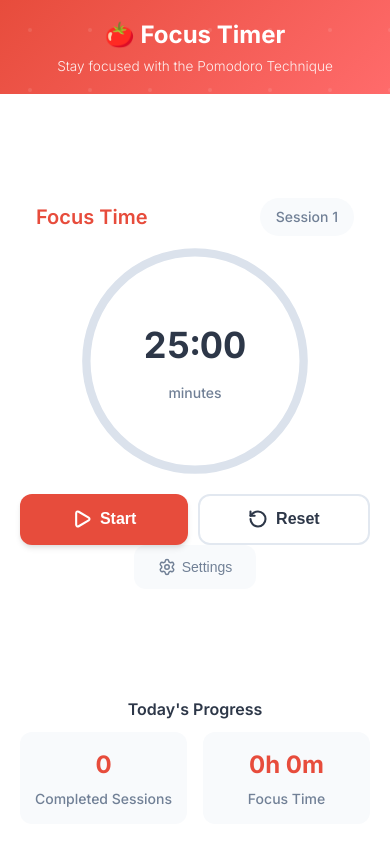
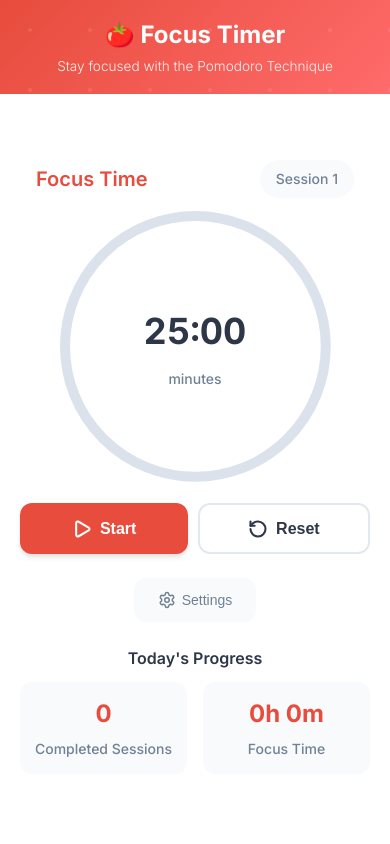
Before and after one commit to kjanat/pomodoro-timer, a website with bundled scripts: page src/index.html in a window 390 px wide. Built offline with nearby package versions, Linux system fonts and the light colour scheme.

Commit message:
Center mobile content as one block, enlarge hero ring
The previous attempt centered the timer but pinned stats to the bottom,
leaving two empty bands that read as broken rather than centered. Center
all content as a single cohesive block with justify-content: safe center
(falls back to top-aligned on short screens so nothing clips), drop the
margin-top:auto hacks, and grow the ring to min(72vw, 34vh) so it fills
the space as the hero element.

```diff
--- a/src/css/styles.css
+++ b/src/css/styles.css
@@ -626,14 +626,15 @@ body {
     flex: 1;
     display: flex;
     flex-direction: column;
+    /* Center all the content as one block; `safe` falls back to top-aligned
+       when the screen is too short, so nothing ever clips. */
+    justify-content: safe center;
+    gap: 1.5rem;
     padding: 1rem 1.25rem 1.25rem;
   }
 
   .timer-section {
     margin-bottom: 0;
-    /* Pair with the stats' margin-top:auto below to split the spare space
-       above and below, vertically centering the timer group. */
-    margin-top: auto;
   }
 
   .timer-mode {
@@ -644,9 +645,10 @@ body {
     margin: 0.4rem auto;
   }
 
-  /* Size the ring to the smaller of width/height so it never overflows. */
+  /* Hero ring: bigger of the two viewport axes, capped by height so the
+     whole block still fits on short phones. */
   .progress-ring {
-    width: min(60vw, 34vh);
+    width: min(72vw, 34vh);
   }
 
   .timer-display {
@@ -676,12 +678,9 @@ body {
     grid-template-columns: 1fr 1fr;
   }
 
-  /* Compact stats, pinned to the bottom as a footer so any spare vertical
-     space collapses into one place instead of floating the controls. */
+  /* Compact stats; spacing handled by the column gap above. */
   .stats-section {
     margin-bottom: 0;
-    margin-top: auto;
-    padding-top: 1.25rem;
   }
 
   .stats-section h3 {
```
